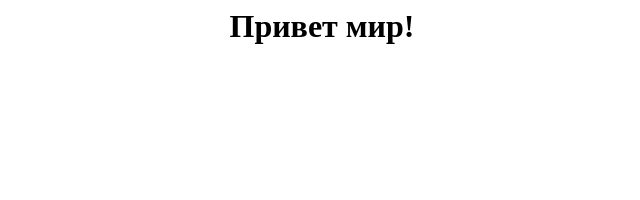
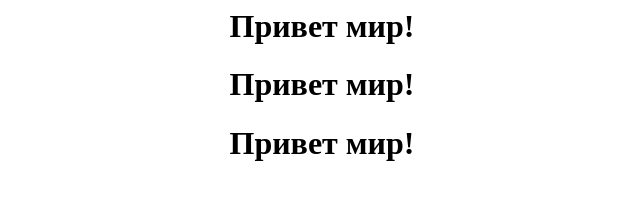
Before and after one commit to RuslanB14/MyFirstRepo, a plain HTML site: page index.html in a window 1280 px wide. Shown: the whole page, without its empty margins (318-958 px from the left). Drawn offline with Linux system fonts and the light colour scheme.

```diff
--- a/index.html
+++ b/index.html
@@ -9,6 +9,12 @@
 		<center>
 			<h1>Привет мир!</h1>
 		</center>
+				<center>
+			<h1>Привет мир!</h1>
+		</center>
+				<center>
+			<h1>Привет мир!</h1>
+		</center>
 	</body>
 
 </html>
```
Lines whose indentation alone changed are shown as unchanged.
